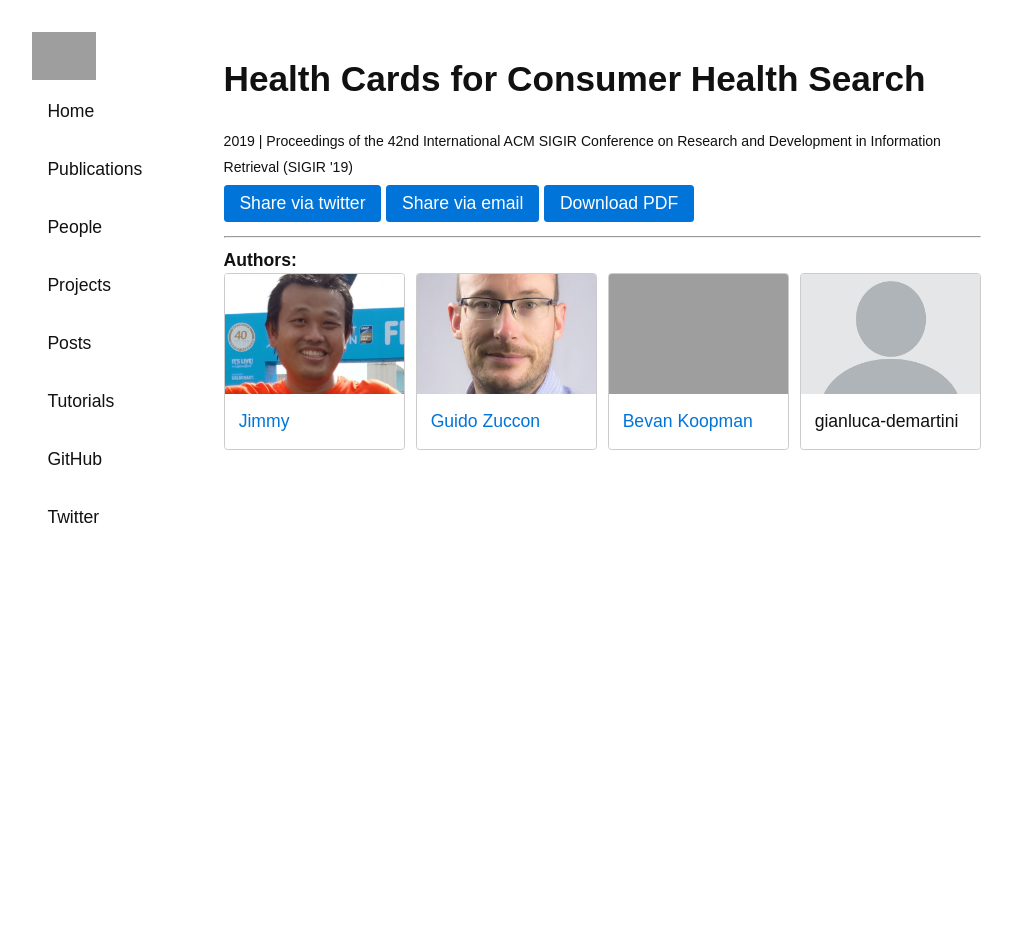
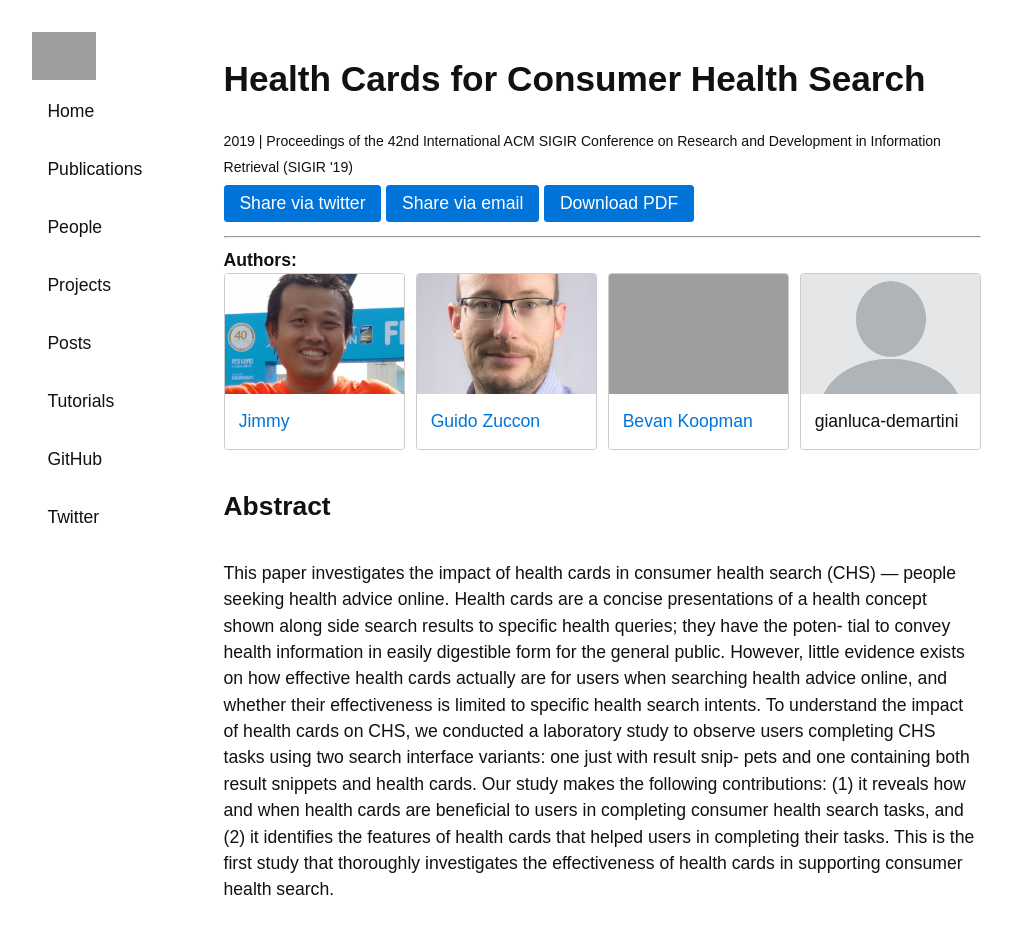
Before and after one commit to ielab/ielab.github.io, a Jekyll site: the page built from _publications/jimmy-2019-healthcard.md, in a window 1280 px wide. Shown: the whole page, without its empty margins (139-1151 px from the left). Built offline with Jekyll 4.4.1, drawn with Linux system fonts in a browser that asks for light colours; grey boxes are pictures that could not be loaded.

Commit message:
Update jimmy-2019-healthcard.md

```diff
--- a/_publications/jimmy-2019-healthcard.md
+++ b/_publications/jimmy-2019-healthcard.md
@@ -5,3 +5,7 @@ venue: Proceedings of the 42nd International ACM SIGIR Conference on Research an
 year: 2019
 pdf: /publications/pdfs/jimmy2019healthcards.pdf
 ---
+
+## Abstract
+
+This paper investigates the impact of health cards in consumer health search (CHS) — people seeking health advice online. Health cards are a concise presentations of a health concept shown along side search results to specific health queries; they have the poten- tial to convey health information in easily digestible form for the general public. However, little evidence exists on how effective health cards actually are for users when searching health advice online, and whether their effectiveness is limited to specific health search intents. To understand the impact of health cards on CHS, we conducted a laboratory study to observe users completing CHS tasks using two search interface variants: one just with result snip- pets and one containing both result snippets and health cards. Our study makes the following contributions: (1) it reveals how and when health cards are beneficial to users in completing consumer health search tasks, and (2) it identifies the features of health cards that helped users in completing their tasks. This is the first study that thoroughly investigates the effectiveness of health cards in supporting consumer health search.
```
